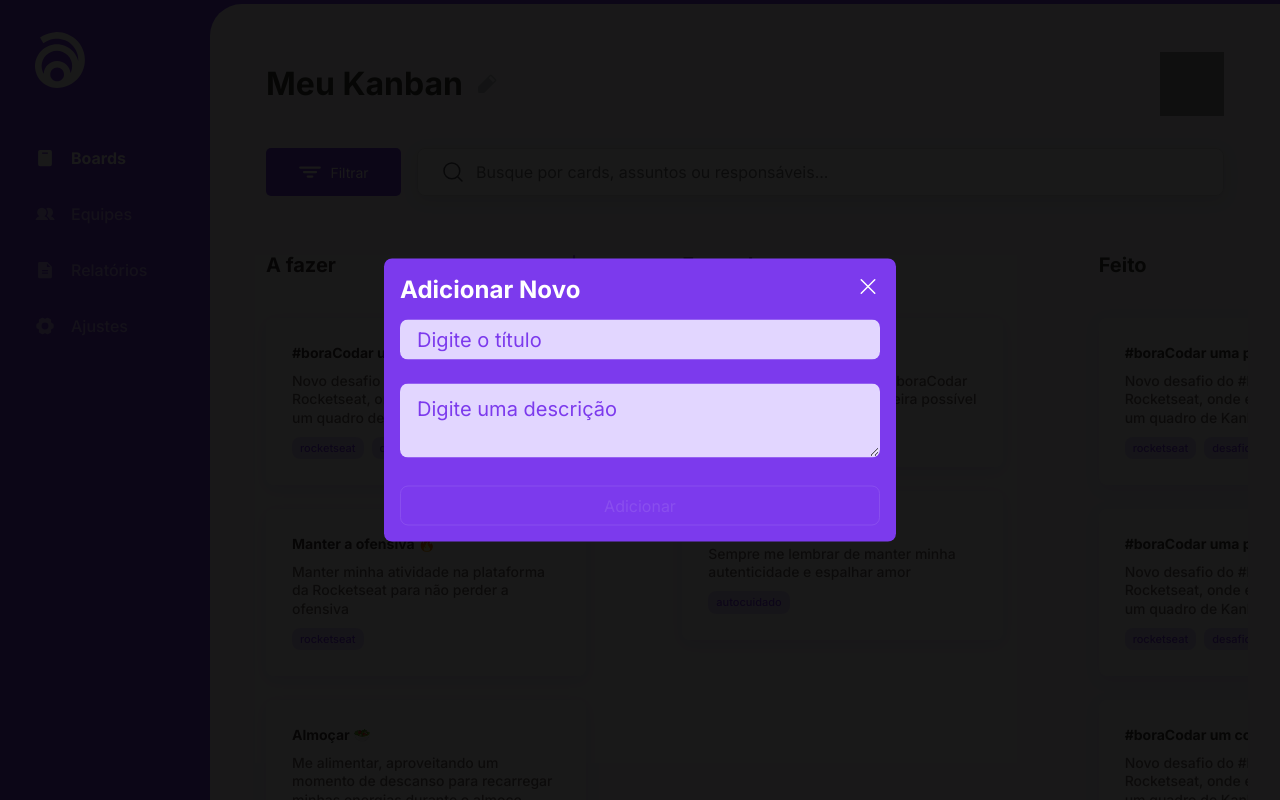
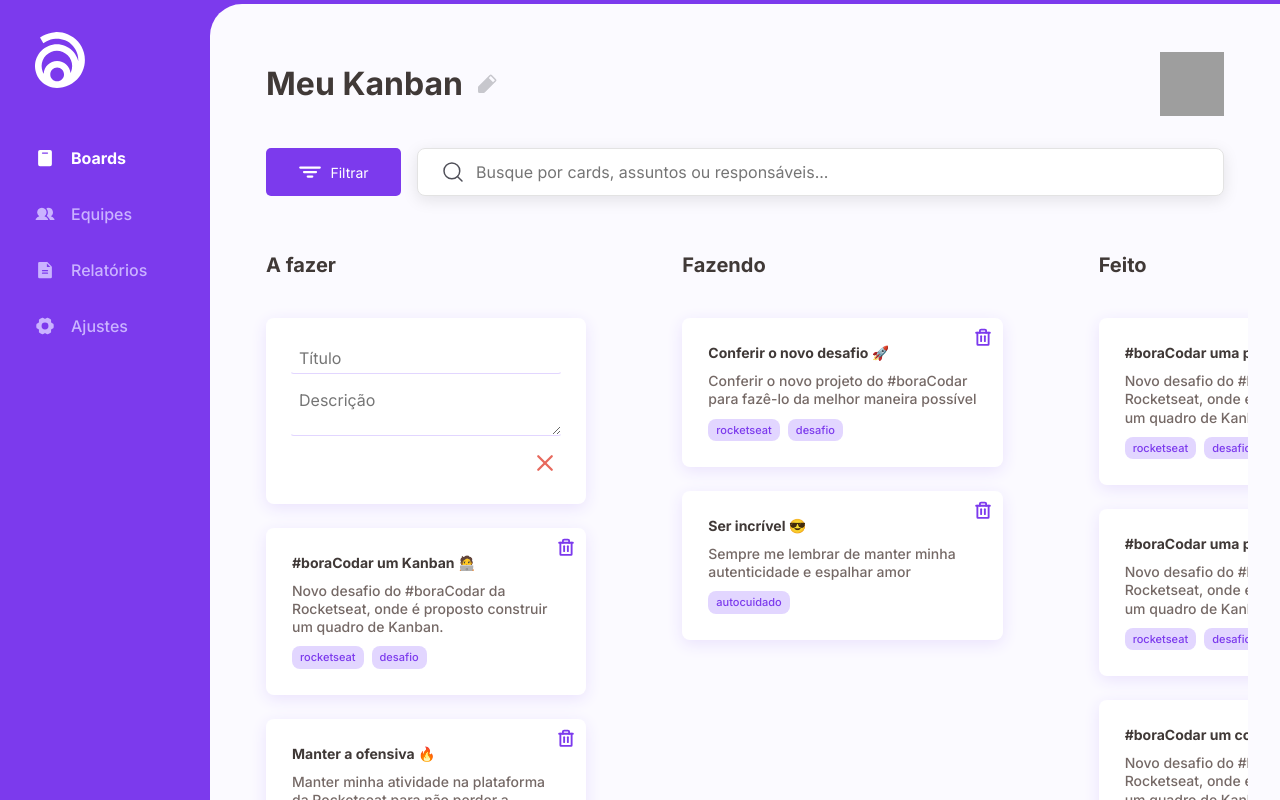
Before and after one commit to thiagogaia/bc-kanban, a React (Vite) app: page /boards in a window 1280 px wide. Both pictures are taken after a click on the icon 574 px from the left and 264 px from the top of the page. Built offline with nearby package versions, Linux system fonts and the light colour scheme; grey boxes are pictures that could not be loaded.

Commit message:
:ambulance: create new item from card form

```diff
--- a/src/components/BoxBoard/index.tsx
+++ b/src/components/BoxBoard/index.tsx
@@ -1,26 +1,16 @@
 /* eslint-disable no-unused-vars */
-import { zodResolver } from '@hookform/resolvers/zod';
 import { Plus } from 'phosphor-react';
 import type { ReactElement } from 'react';
-import { useForm } from 'react-hook-form';
-import { v4 as uuidv4 } from 'uuid';
-import { z } from 'zod';
+import { useState } from 'react';
 
 import { useCards } from '~/hooks/useCards';
 import { useColumnDrop } from '~/hooks/useDrop';
 import type { DataItem, DataStatus } from '~/models/DataList';
 
 import { Card } from '../Card';
-import { Modal } from '../Modal';
+import { CardForm } from '../CardForm';
 
-import {
-	BoxBoardContainer,
-	BoxHeader,
-	Cards,
-	CloseButton,
-	Form,
-	FormControl,
-} from './styles';
+import { BoxBoardContainer, BoxHeader, Cards } from './styles';
 
 interface BoxBoardProps {
 	column: DataStatus;
@@ -33,21 +23,6 @@ export enum BoxColumnToPtBr {
 	doing = 'Fazendo',
 	done = 'Feito',
 }
-
-const NewItemSchema = z.object({
-	title: z.string().min(4, {
-		message: 'Informe um título',
-	}),
-	description: z.string().min(4, {
-		message: 'Informe uma descrição',
-	}),
-	// tags: z.enum(['rocketseat', 'challenge', 'self_care']),
-});
-
-type NewItemFormInputs = z.infer<typeof NewItemSchema>;
-
-const checkInputError = (input: string): boolean =>
-	Boolean((input?.length as number) > 0);
 
 export function BoxBoard({
 	column,
@@ -63,30 +38,10 @@ export function BoxBoard({
 			item.content.toLocaleLowerCase().includes(search),
 	);
 
-	const { register, watch, handleSubmit, reset, formState, setValue } =
-		useForm<NewItemFormInputs>({
-			resolver: zodResolver(NewItemSchema),
-		});
+	const [openCreateNewItem, setOpenCreateNewItem] = useState<boolean>(false);
 
-	const { errors } = formState;
-
-	const isValidSubmitForm = watch('description') && watch('title');
-
-	function handleNewItem(data: NewItemFormInputs): void {
-		addItem({
-			content: data.description,
-			title: data.title,
-			status: 'todo',
-			tags: [
-				{
-					id: uuidv4(),
-					name: 'desafio',
-				},
-			],
-			id: uuidv4(),
-		});
-
-		reset();
+	function toggleOpenCreateNewItem(): void {
+		setOpenCreateNewItem((state) => !state);
 	}
 
 	return (
@@ -94,41 +49,11 @@ export function BoxBoard({
 			<BoxHeader>
 				<h1>{BoxColumnToPtBr[column]}</h1>
 
-				{column === 'todo' && (
-					<Modal
-						OpenIcon={Plus}
-						title="Adicionar Novo"
-					>
-						<Form onSubmit={handleSubmit(handleNewItem)}>
-							<FormControl
-								error={checkInputError(errors?.title?.message as string)}
-							>
-								<input
-									{...register('title')}
-									placeholder="Digite o título"
-									type="text"
-									autoComplete="off"
-								/>
-							</FormControl>
-
-							<FormControl
-								error={checkInputError(errors?.description?.message as string)}
-							>
-								<textarea
-									{...register('description')}
-									placeholder="Digite uma descrição"
-									autoComplete="off"
-								/>
-							</FormControl>
-
-							<CloseButton
-								type="submit"
-								disabled={!isValidSubmitForm}
-							>
-								Adicionar
-							</CloseButton>
-						</Form>
-					</Modal>
+				{column === 'todo' && !openCreateNewItem && (
+					<Plus
+						size={24}
+						onClick={toggleOpenCreateNewItem}
+					/>
 				)}
 			</BoxHeader>
 
@@ -136,6 +61,10 @@ export function BoxBoard({
 				ref={dropRef}
 				isOver={isOver}
 			>
+				{openCreateNewItem && (
+					<CardForm handleClose={toggleOpenCreateNewItem} />
+				)}
+
 				{search &&
 					filteredData.map((item) => (
 						<Card
--- a/src/components/BoxBoard/styles.ts
+++ b/src/components/BoxBoard/styles.ts
@@ -40,6 +40,18 @@ export const BoxHeader = styled.div`
 	padding: 1.5rem;
 	display: flex;
 	justify-content: space-between;
+
+	svg {
+		color: ${({ theme }) => theme['purple-01']};
+		cursor: pointer;
+		border-radius: 4px;
+
+		&:hover {
+			background: ${({ theme }) => theme['purple-01']};
+			color: ${({ theme }) => theme['white-01']};
+			transition: background-color 0.2s, color 0.2s;
+		}
+	}
 `;
 
 export const Form = styled.form`
--- a/src/components/Card/index.tsx
+++ b/src/components/Card/index.tsx
@@ -1,5 +1,7 @@
+import { Trash } from 'phosphor-react';
 import type { ReactElement } from 'react';
 
+import { useCards } from '~/hooks/useCards';
 import { useDragAndDrop } from '~/hooks/useDragAndDrop';
 import type { DataItem } from '~/models/DataList';
 
@@ -10,6 +12,8 @@ interface CardProps {
 }
 
 export function Card({ data }: CardProps): ReactElement {
+	const { removeItem } = useCards();
+
 	const { isDragging, ref } = useDragAndDrop<HTMLDivElement>({
 		task: data,
 	});
@@ -19,6 +23,13 @@ export function Card({ data }: CardProps): ReactElement {
 			ref={ref}
 			isDragging={isDragging}
 		>
+			{!(data.status === 'done') && (
+				<Trash
+					size={20}
+					weight="bold"
+					onClick={(): void => removeItem(data)}
+				/>
+			)}
 			<h2>{data.title}</h2>
 
 			<p>{data.content}</p>
--- a/src/components/Card/styles.ts
+++ b/src/components/Card/styles.ts
@@ -6,6 +6,7 @@ interface CardContainerProps {
 }
 
 export const CardContainer = styled.div<CardContainerProps>`
+	position: relative;
 	background: ${({ theme }) => theme['white-01']};
 	box-shadow: 0px 4px 16px #eae2fd;
 	border-radius: 8px;
@@ -15,6 +16,14 @@ export const CardContainer = styled.div<CardContainerProps>`
 	flex-direction: column;
 	gap: 10px;
 	border: 2px solid transparent;
+
+	svg {
+		position: absolute;
+		top: 0.5rem;
+		right: 0.5em;
+		color: ${({ theme }) => theme['purple-01']};
+		cursor: pointer;
+	}
 
 	h2 {
 		font-weight: 700;
@@ -33,7 +42,7 @@ export const CardContainer = styled.div<CardContainerProps>`
 	${({ isDragging }) =>
 		isDragging &&
 		css`
-			border: 2px dashed rgba(0, 0, 0, 0.2);
+			border: 2px dashed ${({ theme }) => theme['purple-02']};
 			box-shadow: none;
 			background: transparent;
 			/* opacity: 0.3; */
--- /dev/null
+++ b/src/components/CardForm/index.tsx
@@ -0,0 +1,105 @@
+import { zodResolver } from '@hookform/resolvers/zod';
+import { Check, X } from 'phosphor-react';
+import type { ReactElement } from 'react';
+import { useForm } from 'react-hook-form';
+import { v4 as uuidv4 } from 'uuid';
+import { z } from 'zod';
+
+import { useCards } from '~/hooks/useCards';
+
+import { Buttons, CardContainer, FormControl } from './styles';
+
+const NewItemSchema = z.object({
+	title: z.string().min(4, {
+		message: 'Informe um título',
+	}),
+	description: z.string().min(4, {
+		message: 'Informe uma descrição',
+	}),
+	// tags: z.enum(['rocketseat', 'challenge', 'self_care']),
+});
+
+type NewItemFormInputs = z.infer<typeof NewItemSchema>;
+
+// const checkInputError = (input: string): boolean =>
+// 	Boolean((input?.length as number) > 0);
+
+interface CardFormProps {
+	handleClose: () => void;
+}
+
+export function CardForm({ handleClose }: CardFormProps): ReactElement {
+	const { addItem } = useCards();
+
+	const { register, watch, handleSubmit, reset, formState } =
+		useForm<NewItemFormInputs>({
+			resolver: zodResolver(NewItemSchema),
+		});
+
+	const { errors } = formState;
+
+	const isValidSubmitForm = watch('description') && watch('title');
+
+	function handleNewItem(data: NewItemFormInputs): void {
+		addItem({
+			content: data.description,
+			title: data.title,
+			status: 'todo',
+			tags: [
+				{
+					id: uuidv4(),
+					name: 'desafio',
+				},
+			],
+			id: uuidv4(),
+		});
+
+		reset();
+
+		handleClose();
+	}
+
+	return (
+		<CardContainer>
+			<form onSubmit={handleSubmit(handleNewItem)}>
+				<FormControl error={Boolean(errors.title?.message)}>
+					<input
+						type="text"
+						placeholder="Título"
+						{...register('title')}
+					/>
+				</FormControl>
+
+				<FormControl error={Boolean(errors.description?.message)}>
+					<textarea
+						placeholder="Descrição"
+						{...register('description')}
+					/>
+				</FormControl>
+
+				<Buttons>
+					<button
+						type="button"
+						onClick={handleClose}
+					>
+						<X
+							color="#E7695D"
+							size={24}
+							weight="bold"
+						/>
+					</button>
+
+					{isValidSubmitForm && (
+						<button type="submit">
+							<Check
+								color="#96C690"
+								size={24}
+								weight="bold"
+							/>
+						</button>
+					)}
+				</Buttons>
+			</form>
+		</CardContainer>
+	);
+}
--- /dev/null
+++ b/src/components/CardForm/styles.ts
@@ -0,0 +1,82 @@
+/* eslint-disable @typescript-eslint/explicit-function-return-type */
+import styled, { css } from 'styled-components';
+
+export const CardContainer = styled.div`
+	background: ${({ theme }) => theme['white-01']};
+	box-shadow: 0px 4px 16px #eae2fd;
+	border-radius: 8px;
+	padding: 1.5rem;
+	width: 100%;
+
+	form {
+		display: flex;
+		flex-direction: column;
+		gap: 10px;
+	}
+`;
+
+interface FormControlProps {
+	error: boolean;
+}
+
+export const FormControl = styled.div<FormControlProps>`
+	input {
+		height: 2rem;
+		color: ${({ theme }) => theme['purple-01']};
+		border-radius: 4px;
+		width: 100%;
+		border: 1px solid transparent;
+		border-bottom-color: ${({ theme }) => theme['purple-02']};
+		padding: 0.3rem 0.5rem;
+		box-shadow: 0 0 0 1px transparent;
+
+		&:focus {
+			border-bottom-color: ${({ theme }) => theme['purple-01']};
+		}
+
+		${({ error }) =>
+			error &&
+			css`
+				border-bottom-color: #9e332d;
+			`}
+	}
+
+	textarea {
+		color: ${({ theme }) => theme['purple-01']};
+		border-radius: 4px;
+		min-width: 100%;
+		min-height: 2rem;
+		height: 100%;
+		border: 1px solid transparent;
+		border-bottom-color: ${({ theme }) => theme['purple-02']};
+		padding: 0.3rem 0.5rem;
+		box-shadow: 0 0 0 1px transparent;
+
+		&:focus {
+			border-bottom-color: ${({ theme }) => theme['purple-01']};
+		}
+
+		${({ error }) =>
+			error &&
+			css`
+				border-bottom-color: #9e332d;
+			`}
+	}
+`;
+
+export const Buttons = styled.div`
+	display: flex;
+	gap: 0.5rem;
+	justify-content: flex-end;
+
+	button {
+		padding: 0 0.3rem;
+		background: transparent;
+		border: 1px solid transparent;
+		cursor: pointer;
+		border-radius: 4px;
+		&:hover {
+			background: ${({ theme }) => theme['purple-02']};
+		}
+	}
+`;
--- a/src/contexts/BoardContext.tsx
+++ b/src/contexts/BoardContext.tsx
@@ -11,6 +11,7 @@ export interface BoardContextType {
 	doneCards: DataItem[];
 	dropItem: (data: MoveProps) => void;
 	addItem: (data: DataItem) => void;
+	removeItem: (item: DataItem) => void;
 }
 
 interface BoardContextProps {
@@ -39,8 +40,6 @@ export function BoardContextProvider({
 	});
 
 	function addItem(data: DataItem): void {
-		console.log(data);
-
 		setCards((state) => [data, ...state]);
 	}
 
@@ -62,6 +61,10 @@ export function BoardContextProvider({
 		[cards],
 	);
 
+	function removeItem(item: DataItem): void {
+		setCards((state) => state.filter((card) => card.id !== item.id));
+	}
+
 	const todoCards = cards.filter((card) => card.status === 'todo');
 	const doingCards = cards.filter((card) => card.status === 'doing');
 	const doneCards = cards.filter((card) => card.status === 'done');
@@ -82,6 +85,7 @@ export function BoardContextProvider({
 			value={{
 				dropItem,
 				addItem,
+				removeItem,
 				todoCards,
 				doingCards,
 				doneCards,
```
